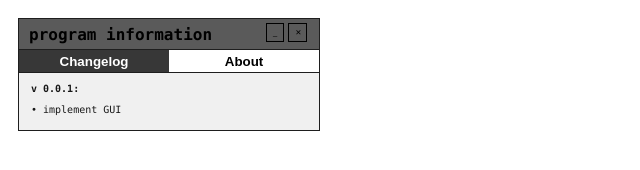
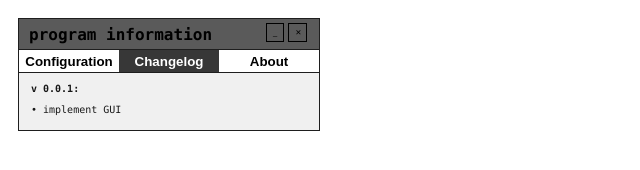
Before and after one commit to tavro/varktygh, a plain HTML site: page index.html in a window 1280 px wide. Both pictures are taken after a click on the button "Changelog". Shown: the whole page, without its empty margins (0-640 px from the left). Drawn offline with Linux system fonts and the light colour scheme.

Commit message:
varktygh: generalize/optimize code for tabs

```diff
--- a/index.html
+++ b/index.html
@@ -18,6 +18,7 @@
         </div>
         <div id="collapsable" style="display: block;">
             <div class="tab">
+                <button id="configTab" class="options">Configuration</button>
                 <button id="changelogTab" class="options">Changelog</button>
                 <button id="aboutTab" class="options active">About</button>
             </div>
@@ -44,6 +45,11 @@
                     <div> • implement GUI</div>
                 </p>
             </div>
+            <div id="configContent" class="tabcontent" style="display: none;">
+                <p>
+                    this is a test
+                </p>
+            </div>
         </div>
     </div>
 
--- a/script.js
+++ b/script.js
@@ -19,11 +19,6 @@ const colors = {
 
 addCSSVariables(colors);
 
-const changelogTab = document.getElementById("changelogTab");
-const aboutTab = document.getElementById("aboutTab");
-const changelogContent = document.getElementById("changelogContent");
-const aboutContent = document.getElementById("aboutContent");
-
 const collapseButton = document.getElementById("collapseButton");
 collapseButton.addEventListener("click", function() {
     const collapsable = document.getElementById("collapsable");
@@ -31,21 +26,32 @@ collapseButton.addEventListener("click", function() {
     collapseButton.innerHTML = collapseButton.innerHTML === "_" ? "■" : "_";
 });
 
-changelogTab.addEventListener("click", function() {
-    aboutContent.style.display = "none";
-    changelogContent.style.display = "block";
+const idPrefixes = ["changelog", "about", "config"]
 
-    aboutTab.classList.remove("active");
-    changelogTab.classList.add("active");
-});
+function showTab(tab, content) {
+    for(let i = 0; i < idPrefixes.length; i++) {
+        const tabId = idPrefixes[i] + "Tab";
+        const tabElement = document.getElementById(tabId);
+        const contentId = idPrefixes[i] + "Content";
+        const contentElement = document.getElementById(contentId);
 
-aboutTab.addEventListener("click", function() {
-    changelogContent.style.display = "none";
-    aboutContent.style.display = "block";
+        contentElement.style.display = "none";
+        tabElement.classList.remove("active");
+    }
 
-    changelogTab.classList.remove("active");
-    aboutTab.classList.add("active");
-});
+    content.style.display = "block";
+    tab.classList.add("active");
+}
+
+for(let i = 0; i < idPrefixes.length; i++) {
+    const tabId = idPrefixes[i] + "Tab";
+    const tabElement = document.getElementById(tabId);
+    const contentId = idPrefixes[i] + "Content";
+    const contentElement = document.getElementById(contentId);
+    tabElement.addEventListener("click", function() {
+        showTab(tabElement, contentElement);
+    });
+}
 
 document.addEventListener("DOMContentLoaded", function() {
     var optionsHeader = document.querySelector('.options-header');
```
